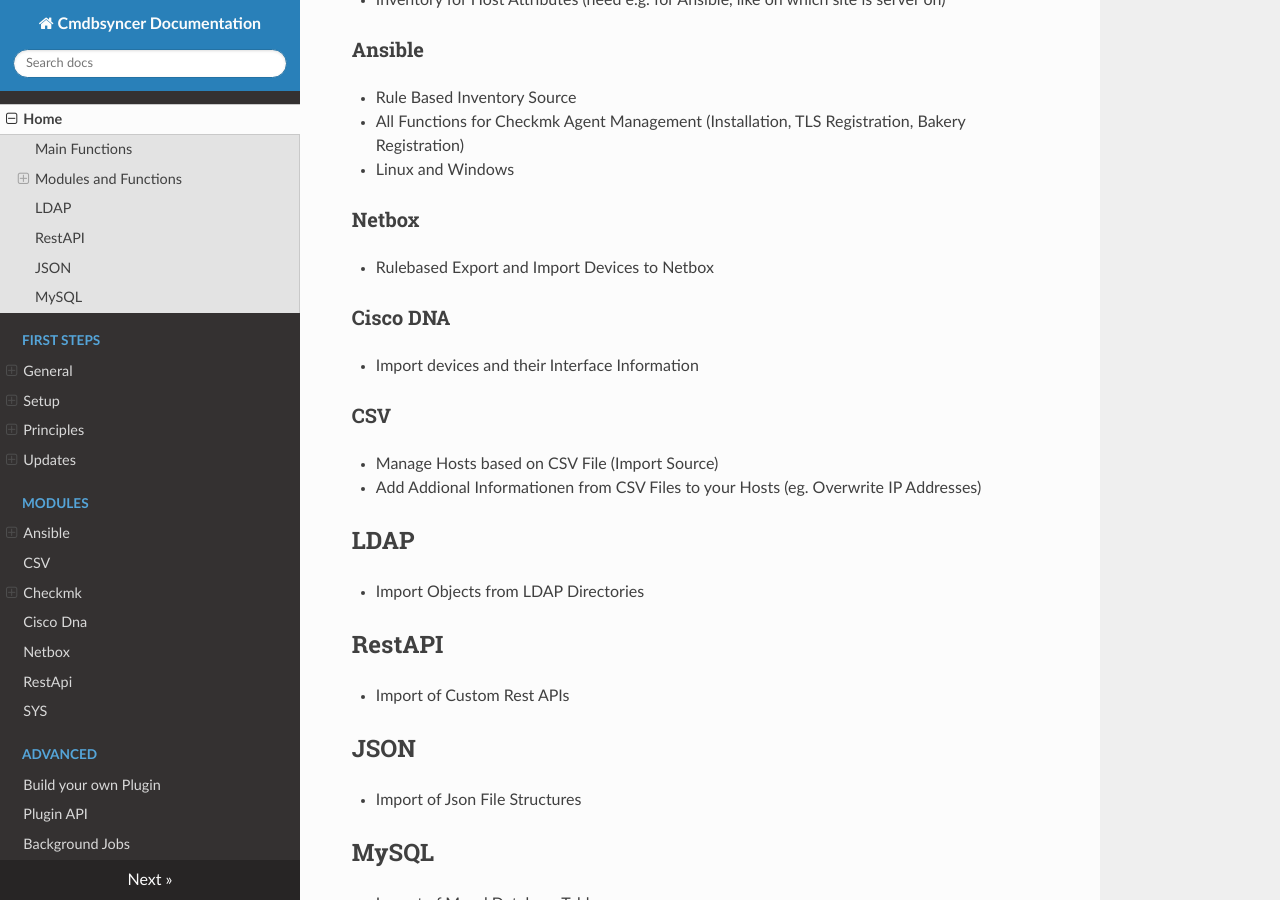
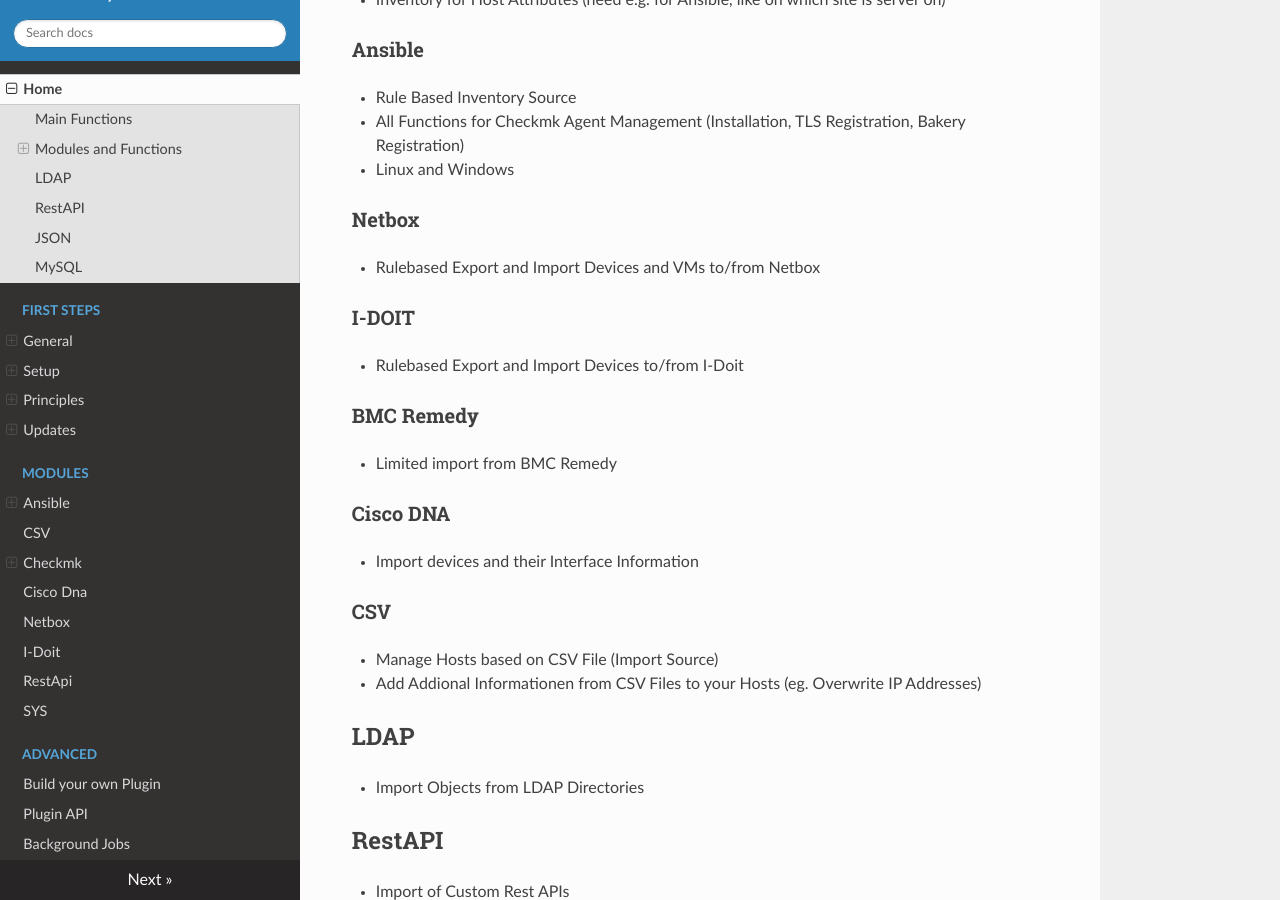
Before and after one commit to kuhn-ruess/cmdbsyncer-docs, an MkDocs documentation site: the page built from docs/index.md, in a window 1280 px wide and 900 px high, scrolled down 1488 px. Built offline with MkDocs 1.6.1, drawn with Linux system fonts in a browser that asks for light colours; nearby versions of some CDN libraries.

Commit message:
Updated Docu

```diff
--- a/docs/index.md
+++ b/docs/index.md
@@ -42,7 +42,14 @@
 * Linux and Windows
 
 ### Netbox
-* Rulebased Export and Import Devices to Netbox
+* Rulebased Export and Import Devices and VMs to/from Netbox
+
+### I-DOIT
+* Rulebased Export and Import Devices to/from I-Doit
+
+
+### BMC Remedy
+* Limited import from BMC Remedy
 
 ### Cisco DNA
 * Import devices and their Interface Information
--- a/mkdocs.yml
+++ b/mkdocs.yml
@@ -63,6 +63,7 @@
               - Mange big Environments: checkmk/big_environments.md
       - Cisco Dna: ciscodna/index.md
       - Netbox: netbox/index.md
+      - I-Doit: i-doit/index.md
       - RestApi: restapi/index.md
       - SYS: sys/index.md
   - "Advanced":
```
Also changed, not shown: docs/i-doit/index.md (added, +3 -0 lines), docs/updates/changelog.md (+4 -0 lines).
